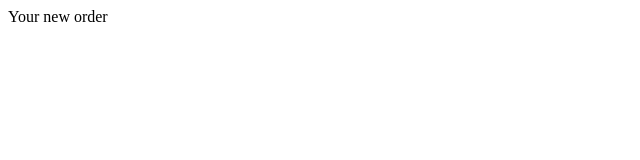
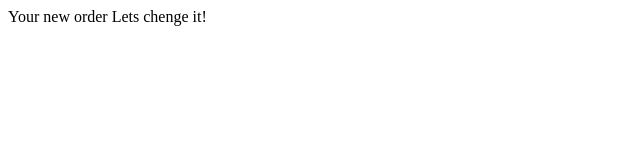
Before and after one commit to TonoyanMA/first, a plain HTML site: page order.html in a window 1280 px wide. Shown: the whole page, without its empty margins (0-640 px from the left). Drawn offline with Linux system fonts and the light colour scheme.

Commit message:
fix order

```diff
--- a/order.html
+++ b/order.html
@@ -6,5 +6,6 @@
 </head>
 <body>
 Your new order
+Lets chenge it!
 </body>
 </html>
```
